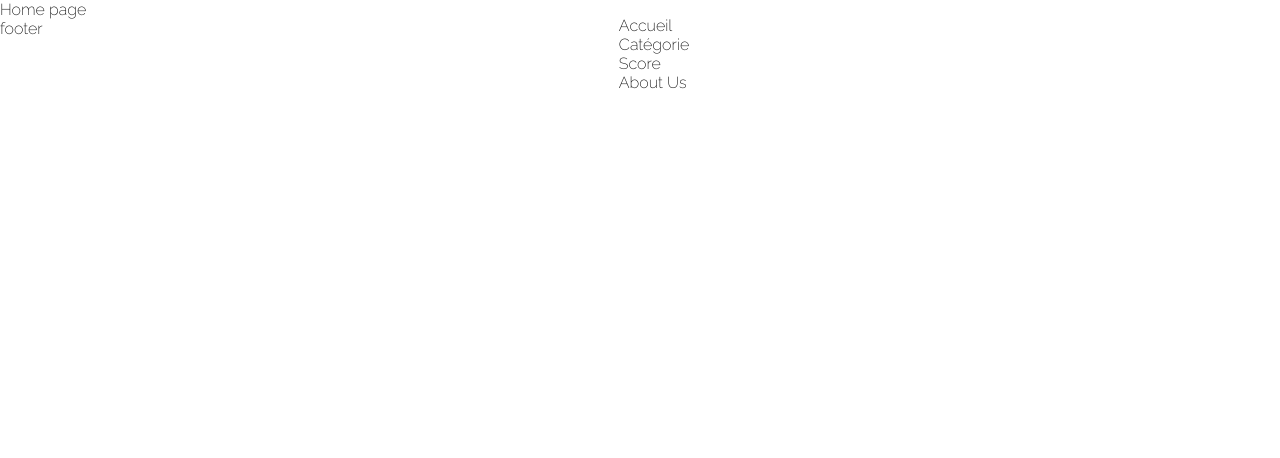
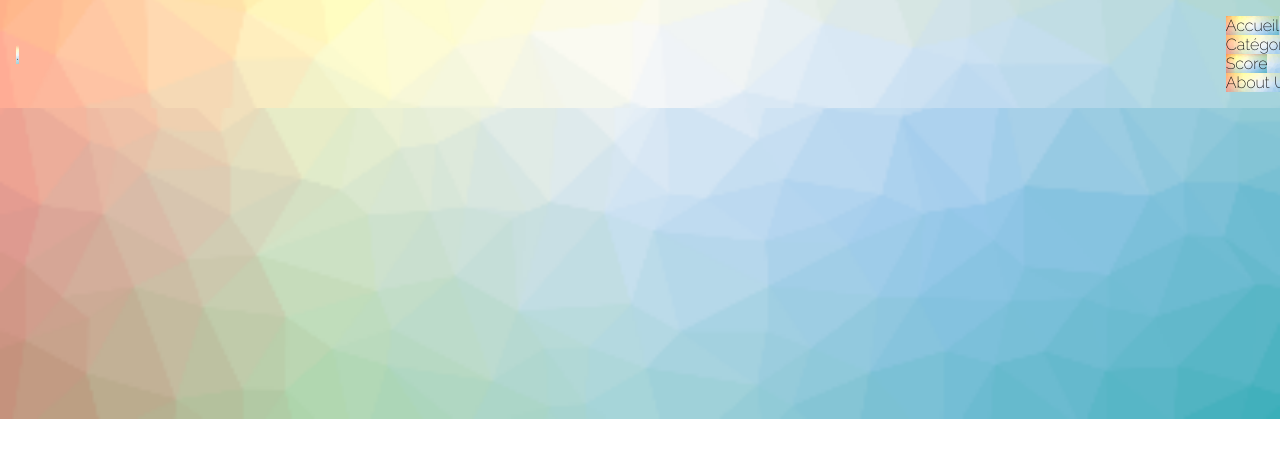
Before and after one commit to ComicScrip/lyon-react-mars22-p2g5, a React (Create React App) app: page / in a window 1280 px wide. Shown: the top 458 px of the page. Built offline with nearby package versions, Linux system fonts and the light colour scheme.

Commit message:
last commit of the day

```diff
--- a/src/App.css
+++ b/src/App.css
@@ -4,8 +4,12 @@
 * {
   margin: 0;
   padding: 0;
-  outline: 0;
+  background-image:url("./assets/backdesktop.png");
+  background-size: cover;
+  background-position: center center;
+  background-repeat: no-repeat;
 }
+
 
 body {
   margin: 0;
@@ -17,6 +21,7 @@ body {
   src: url(./assets/organic_relief.ttf);
 }
 
+
 h1 {
   font-family: 'organic_Relief';
 }
--- a/src/components/Header.css
+++ b/src/components/Header.css
@@ -6,6 +6,7 @@
     padding: 1rem;
     width: 100%;
     position: fixed;
+    min-height: 75px;
 }
 
 ul {
--- a/src/components/Header.js
+++ b/src/components/Header.js
@@ -5,7 +5,9 @@ export default function Header() {
   return (
     <header>
       <nav className="navbar">
-        <div className="navbarLogo"></div>
+        <div className="navbarLogo">
+          .
+        </div>
         <ul className="navbar_links">
           <li className="navbar_item">
             <a href="/" className="navbar_link">Accueil</a>
@@ -20,9 +22,9 @@ export default function Header() {
             <a href="/" className="navbar_link">About Us</a>
           </li>
         </ul>
-        <button className="navbar_burger">
+        {/* <button className="navbar_burger">
           <span className="burgerBar"></span>
-        </button>
+        </button> */}
       </nav>
     </header>
   );
```
Also changed, not shown: src/assets/backdesktop.png (added), src/assets/backmobile.png (added).
